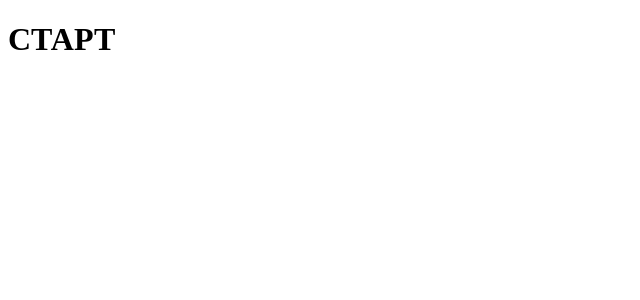
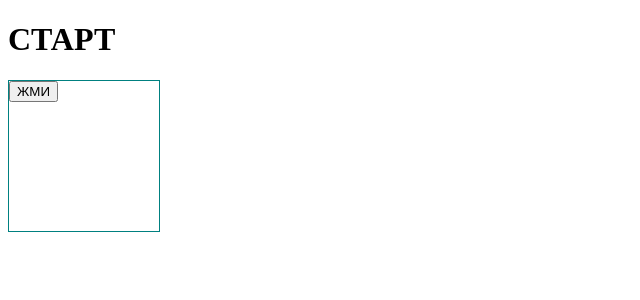
Before and after one commit to Sel7Nik/frontend-app-react-typescript-ulbi, a React (Create React App) app: page / in a window 1280 px wide. Shown: the top 300 px of the page, without its empty margins (0-640 px from the left). Built offline with nearby package versions, Linux system fonts and the light colour scheme.

Commit message:
interface Props  ReactChild

```diff
--- a/src/App.tsx
+++ b/src/App.tsx
@@ -1,8 +1,12 @@
+import Card from "./components/Card"
 
 const App = () => {
   return (
     <div>
       <h1>СТАРТ</h1>
+      <Card width={'150px'} height={'150px'} >
+        <button>ЖМИ</button>
+      </Card>
     </div>
   )
 }
--- /dev/null
+++ b/src/components/Card.tsx
@@ -0,0 +1,17 @@
+import React, { ReactChild } from 'react'
+
+interface CardProps {
+  width?: string
+  height?: string
+  children?: ReactChild
+}
+
+const Card = ({ width, height, children }: CardProps) => {
+  return (
+    <div style={{ width, height, border: '1px solid teal' }}>
+      {children}
+    </div>
+  )
+}
+
+export default Card
```
